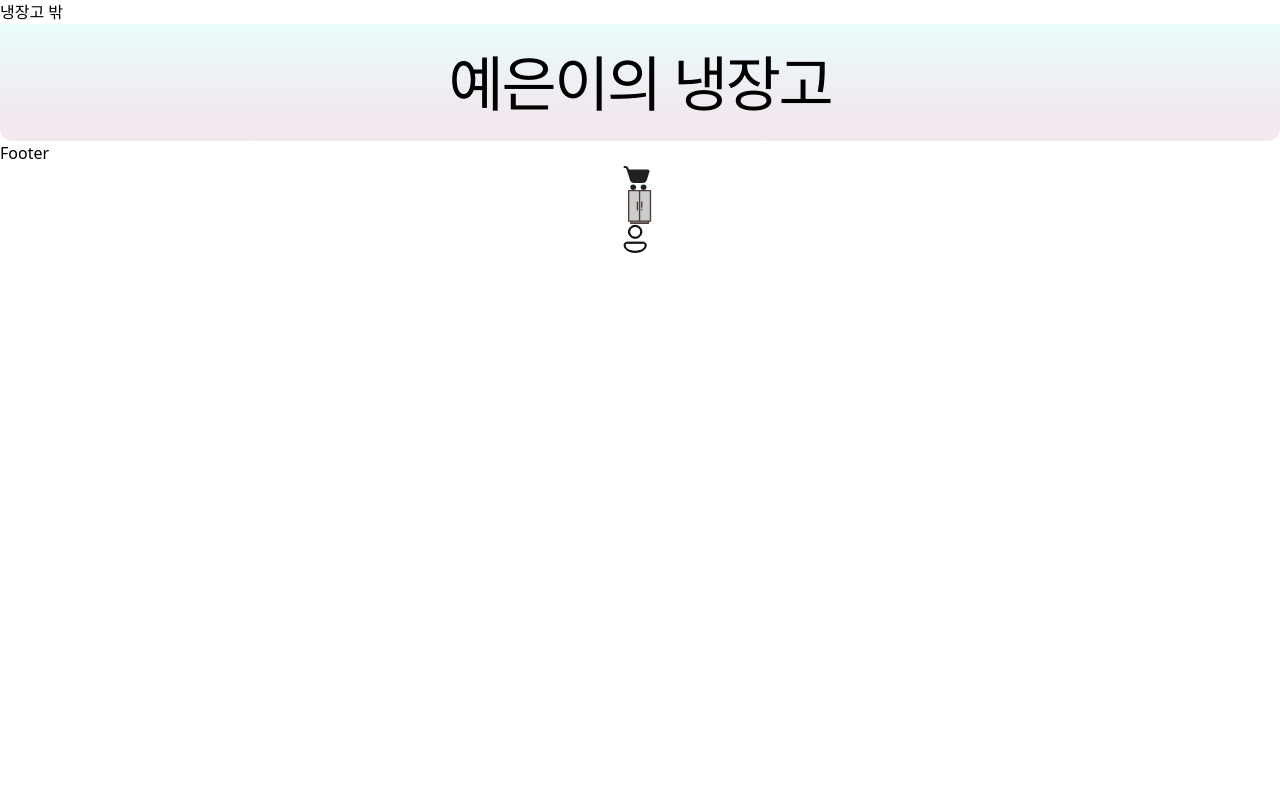
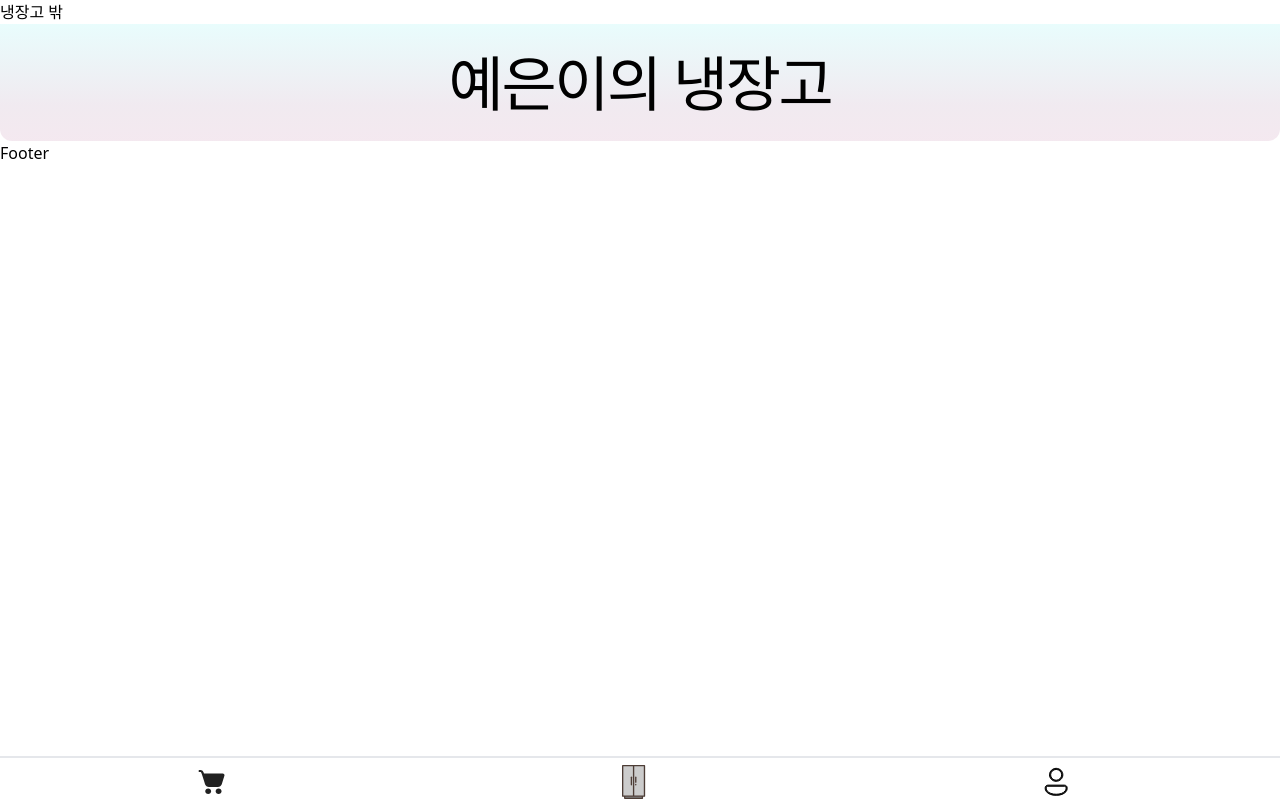
Before and after one commit to SSAFY-DANGO/BackEnd, a React (Vite) app in the folder dango-project/: page /fridge-exterior in a window 1280 px wide. Built offline with nearby package versions, Linux system fonts and the light colour scheme.

Commit message:
Footer 아이콘 가운데 정렬 완료

```diff
--- a/dango-project/src/components/Footer.jsx
+++ b/dango-project/src/components/Footer.jsx
@@ -2,18 +2,23 @@ import React from 'react';
 import CartFilledIcon from '../../public/cartFilledIcon.svg';
 import FridgeIcon from '../../public/fridgeIcon.svg';
 import MypageEmptyIcon from '../../public/mypageEmptyIcon.svg';
+import '../styles/Footer.css';
 
 export default function Footer() {
   return (
     <>
       <div>Footer</div>
-      <div className='flex justify-center items-center'>
-        <div className=''>
+      <footer className='fixed bottom-0 left-0 right-0 h-11 overflow-hidden border-t-2 border-solid'>
+        <div>
           <img src={CartFilledIcon} />
+        </div>
+        <div>
           <img src={FridgeIcon} />
+        </div>
+        <div>
           <img src={MypageEmptyIcon} />
         </div>
-      </div>
+      </footer>
     </>
   );
 }
--- a/dango-project/src/styles/Footer.css
+++ b/dango-project/src/styles/Footer.css
@@ -1 +1,15 @@
-/* zxc */
+footer > div {
+  /* 수평정렬, 5개의 button을 각각 20% width만큼 할당 */
+  float: left;
+  width: 33%;
+  text-align: center;
+
+  /* 세로길이 설정 */
+  height: 45px;
+  line-height: 45px;
+}
+
+footer > div img {
+  display: inline-block;
+  vertical-align: middle;
+}
```
